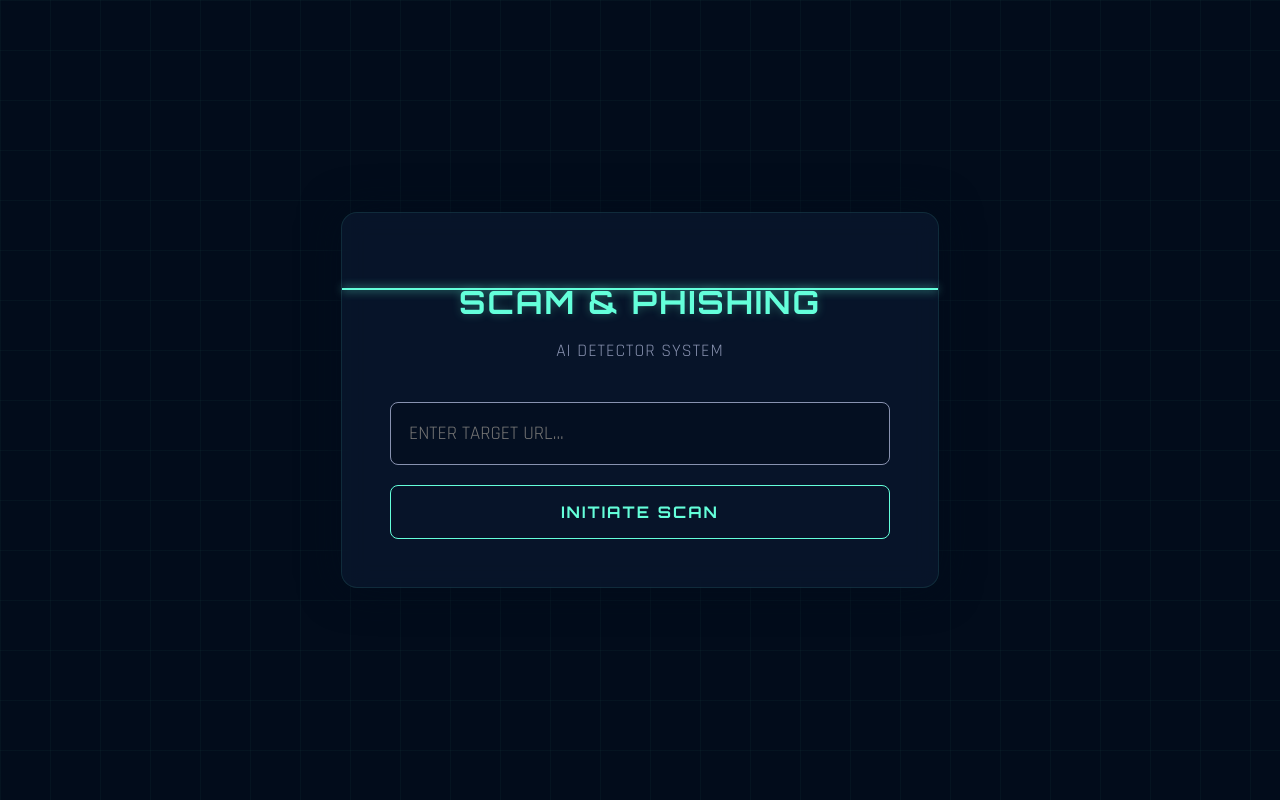
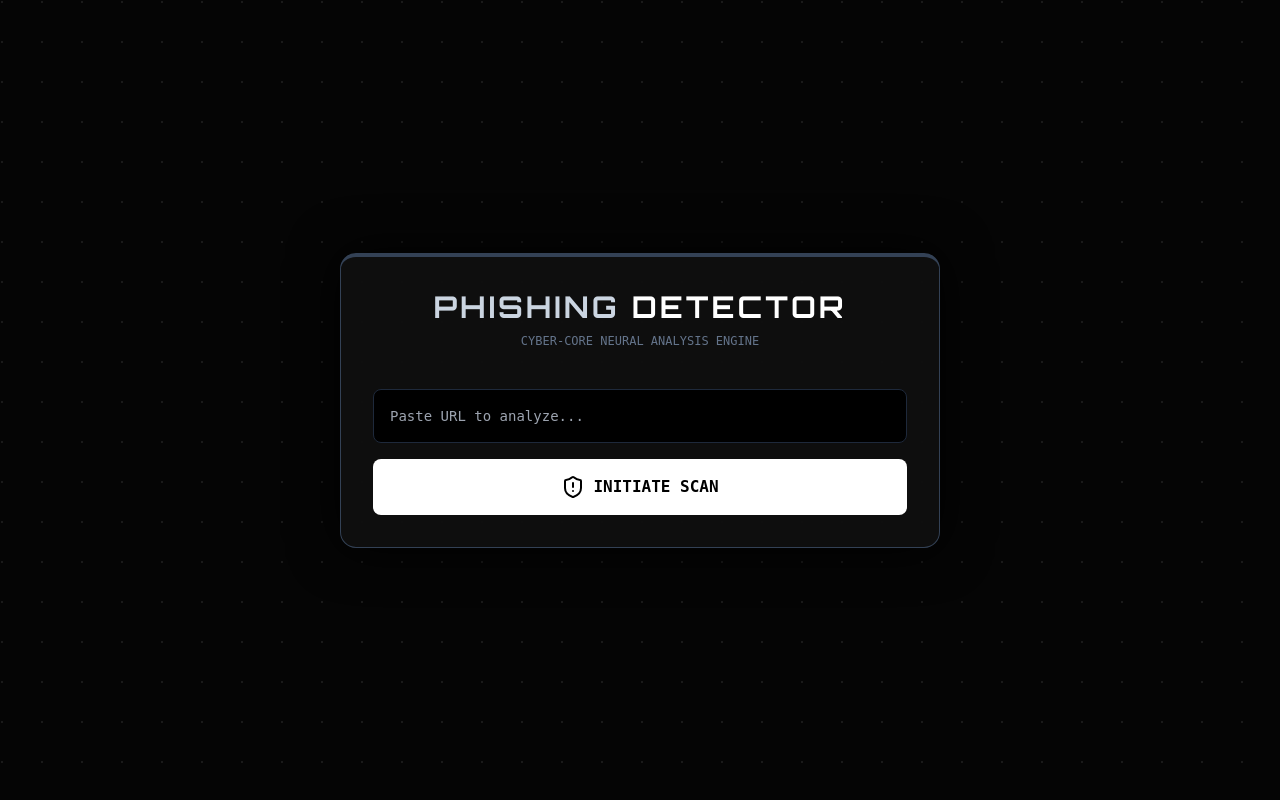
Before and after one commit to anbu28official/malicious-links, a Flask app: page / in a window 1280 px wide. Run offline with Flask 3, Linux system fonts and the light colour scheme; some libraries are stand-ins or nearby versions.

Commit message:
Update index.html

```diff
--- a/templates/index.html
+++ b/templates/index.html
@@ -3,192 +3,128 @@
 <head>
     <meta charset="UTF-8">
     <meta name="viewport" content="width=device-width, initial-scale=1.0">
-    <title>Scam & Phishing Detector</title>
-    <link href="https://fonts.googleapis.com/css2?family=Orbitron:wght@500;700&family=Rajdhani:wght@400;600&display=swap" rel="stylesheet">
+    <title>AI Phishing Detector</title>
+    <script src="https://cdn.tailwindcss.com"></script>
+    <script src="https://unpkg.com/lucide@latest"></script>
+    <link href="https://fonts.googleapis.com/css2?family=Orbitron:wght@400;700&family=JetBrains+Mono:wght@400;700&display=swap" rel="stylesheet">
     <style>
-        :root {
-            --bg-dark: #020c1b;
-            --card-bg: rgba(10, 25, 47, 0.7);
-            --primary: #64ffda; /* Cyan for Safe/Action */
-            --danger: #ff4d4d;  /* Red for Malicious */
-            --text-main: #ccd6f6;
-            --text-muted: #8892b0;
-            --glass: rgba(255, 255, 255, 0.05);
+        body {
+            background-color: #050505;
+            color: #ffffff;
+            font-family: 'JetBrains+Mono', monospace;
+            min-height: 100vh;
+            display: flex;
+            align-items: center;
+            justify-content: center;
+            background-image: radial-gradient(circle at 2px 2px, #1a1a1a 1px, transparent 0);
+            background-size: 40px 40px;
         }
 
-        body {
-            background-color: var(--bg-dark);
-            color: var(--text-main);
-            font-family: 'Rajdhani', sans-serif;
-            display: flex;
-            justify-content: center;
-            align-items: center;
-            height: 100vh;
-            margin: 0;
-            overflow: hidden;
-            /* Tech Grid Background */
-            background-image:
-                linear-gradient(rgba(100, 255, 218, 0.03) 1px, transparent 1px),
-                linear-gradient(90deg, rgba(100, 255, 218, 0.03) 1px, transparent 1px);
-            background-size: 50px 50px;
+        .main-card {
+            background: rgba(15, 15, 15, 0.95);
+            border: 1px solid #333;
+            box-shadow: 0 0 50px rgba(0,0,0,1);
+            width: 100%;
+            max-width: 600px;
         }
 
-        .container {
-            width: 500px;
-            padding: 3rem;
-            background: var(--card-bg);
-            border-radius: 16px;
-            backdrop-filter: blur(12px);
-            border: 1px solid rgba(100, 255, 218, 0.1);
-            box-shadow: 0 0 40px rgba(2, 12, 27, 0.8);
-            text-align: center;
-            position: relative;
+        .heading-font { font-family: 'Orbitron', sans-serif; }
+
+        /* Progress Bar Animation */
+        .progress-container {
+            height: 12px;
+            background: #1a1a1a;
+            border-radius: 6px;
+            overflow: hidden;
+            border: 1px solid #333;
         }
 
-        /* Scan Line Animation */
-        .container::after {
-            content: '';
-            position: absolute;
-            top: 0; left: 0; right: 0; height: 2px;
-            background: var(--primary);
-            box-shadow: 0 0 10px var(--primary);
-            animation: scan 3s infinite linear;
-            opacity: 0.5;
+        .progress-fill {
+            height: 100%;
+            width: 0%;
+            transition: width 1.5s cubic-bezier(0.1, 0, 0.3, 1), background-color 0.5s;
         }
 
-        h1 {
-            font-family: 'Orbitron', sans-serif;
-            font-size: 2rem;
-            color: var(--primary);
-            text-shadow: 0 0 10px rgba(100, 255, 218, 0.3);
-            margin-bottom: 5px;
-            letter-spacing: 2px;
+        .status-box {
+            transition: all 0.5s ease;
         }
 
-        p.subtitle {
-            color: var(--text-muted);
-            font-size: 1.1rem;
-            margin-bottom: 2.5rem;
-            letter-spacing: 1px;
-        }
+        /* Danger state */
+        .theme-malicious { color: #ff3e3e; text-shadow: 0 0 15px rgba(255, 62, 62, 0.4); }
+        .bg-malicious { background: #ff3e3e; box-shadow: 0 0 20px rgba(255, 62, 62, 0.6); }
 
-        input {
-            width: 100%;
-            padding: 18px;
-            background: rgba(2, 12, 27, 0.5);
-            border: 1px solid var(--text-muted);
-            border-radius: 8px;
-            color: var(--primary);
-            font-family: 'Rajdhani', sans-serif;
-            font-size: 1.2rem;
-            outline: none;
-            box-sizing: border-box;
-            transition: 0.3s;
-            margin-bottom: 20px;
-        }
-
-        input:focus {
-            border-color: var(--primary);
-            box-shadow: 0 0 15px rgba(100, 255, 218, 0.1);
-        }
-
-        button {
-            width: 100%;
-            padding: 16px;
-            background: transparent;
-            color: var(--primary);
-            border: 1px solid var(--primary);
-            border-radius: 8px;
-            font-family: 'Orbitron', sans-serif;
-            font-size: 1rem;
-            font-weight: bold;
-            cursor: pointer;
-            transition: 0.3s;
-            text-transform: uppercase;
-            letter-spacing: 2px;
-        }
-
-        button:hover {
-            background: rgba(100, 255, 218, 0.1);
-            box-shadow: 0 0 20px rgba(100, 255, 218, 0.2);
-            transform: translateY(-2px);
-        }
-
-        /* RESULTS AREA */
-        #result-box {
-            display: none;
-            margin-top: 30px;
-            padding: 20px;
-            border-radius: 8px;
-            animation: fadeIn 0.5s ease;
-        }
-
-        .result-safe {
-            border: 1px solid var(--primary);
-            background: rgba(100, 255, 218, 0.05);
-        }
-
-        .result-danger {
-            border: 1px solid var(--danger);
-            background: rgba(255, 77, 77, 0.05);
-        }
-
-        .status-text {
-            font-family: 'Orbitron', sans-serif;
-            font-size: 1.5rem;
-            font-weight: bold;
-        }
-
-        .safe-text { color: var(--primary); text-shadow: 0 0 10px var(--primary); }
-        .danger-text { color: var(--danger); text-shadow: 0 0 10px var(--danger); }
-
-        .confidence {
-            margin-top: 10px;
-            font-size: 1rem;
-            color: var(--text-muted);
-        }
-
-        @keyframes scan {
-            0% { top: 0%; opacity: 0; }
-            10% { opacity: 1; }
-            90% { opacity: 1; }
-            100% { top: 100%; opacity: 0; }
-        }
-        @keyframes fadeIn { from { opacity: 0; transform: translateY(10px); } to { opacity: 1; transform: translateY(0); } }
-
+        /* Safe state */
+        .theme-safe { color: #00ff88; text-shadow: 0 0 15px rgba(0, 255, 136, 0.4); }
+        .bg-safe { background: #00ff88; box-shadow: 0 0 20px rgba(0, 255, 136, 0.6); }
     </style>
 </head>
 <body>
 
-    <div class="container">
-        <h1>SCAM & PHISHING</h1>
-        <p class="subtitle">AI DETECTOR SYSTEM</p>
+    <div class="main-card p-8 rounded-2xl border-t-4 border-slate-700" id="wrapper">
+        <header class="text-center mb-10">
+            <h1 class="heading-font text-3xl font-bold tracking-widest text-slate-300 uppercase">
+                Phishing <span class="text-white">Detector</span>
+            </h1>
+            <p class="text-xs text-slate-500 mt-2">CYBER-CORE NEURAL ANALYSIS ENGINE</p>
+        </header>
 
-        <form id="scanForm">
-            <input type="text" name="url" placeholder="ENTER TARGET URL..." autocomplete="off" required>
-            <button type="submit" id="btn">INITIATE SCAN</button>
+        <form id="scanForm" class="space-y-4">
+            <div class="relative">
+                <input type="text" name="url" placeholder="Paste URL to analyze..."
+                    class="w-full bg-black border border-slate-800 rounded-lg p-4 text-sm focus:border-slate-500 outline-none transition-all" required>
+            </div>
+            <button type="submit" id="btn" class="w-full bg-white text-black font-bold py-4 rounded-lg hover:bg-slate-200 transition-all flex items-center justify-center gap-2">
+                <i data-lucide="shield-alert"></i> INITIATE SCAN
+            </button>
         </form>
 
-        <div id="result-box">
-            <div id="status" class="status-text">SAFE</div>
-            <div class="confidence">CONFIDENCE SCORE: <span id="score">0%</span></div>
+        <div id="result-section" class="hidden mt-12 space-y-6">
+
+            <div class="flex items-center justify-between mb-2">
+                <div class="flex items-center gap-3">
+                    <div id="status-icon" class="p-2 rounded-full">
+                        </div>
+                    <div>
+                        <p class="text-[10px] text-slate-500 uppercase tracking-tighter">System Verdict</p>
+                        <h2 id="verdict-text" class="text-2xl font-bold heading-font uppercase">Analyzing...</h2>
+                    </div>
+                </div>
+                <div class="text-right">
+                    <p class="text-[10px] text-slate-500 uppercase tracking-tighter">Certainty</p>
+                    <span id="score-text" class="text-xl font-bold">0%</span>
+                </div>
+            </div>
+
+            <div class="progress-container">
+                <div id="progress-bar" class="progress-fill"></div>
+            </div>
+
+            <div class="grid grid-cols-2 gap-4 pt-4 border-t border-slate-900 text-[10px] text-slate-600">
+                <div id="threat-level">THREAT_LEVEL: UNKNOWN</div>
+                <div class="text-right">SCAN_COMPLETED: 0.8s</div>
+            </div>
         </div>
     </div>
 
     <script>
+        lucide.createIcons();
         const form = document.getElementById('scanForm');
         const btn = document.getElementById('btn');
-        const resultBox = document.getElementById('result-box');
-        const statusText = document.getElementById('status');
-        const scoreText = document.getElementById('score');
+        const resultSection = document.getElementById('result-section');
+        const progressBar = document.getElementById('progress-bar');
+        const verdictText = document.getElementById('verdict-text');
+        const scoreText = document.getElementById('score-text');
+        const statusIcon = document.getElementById('status-icon');
+        const wrapper = document.getElementById('wrapper');
 
         form.addEventListener('submit', async (e) => {
             e.preventDefault();
 
-            // Animation State
-            btn.innerText = "SCANNING...";
-            btn.style.opacity = "0.7";
-            resultBox.style.display = "none";
+            // Loading UI
+            btn.innerHTML = `<span class="animate-pulse">SCANNING DATABASE...</span>`;
+            btn.disabled = true;
+            resultSection.classList.add('hidden');
+            progressBar.style.width = '0%';
 
             const formData = new FormData(form);
 
@@ -197,25 +133,44 @@
                 const data = await res.json();
 
                 // Show Results
+                resultSection.classList.remove('hidden');
+                btn.innerHTML = `<i data-lucide="shield-alert"></i> INITIATE SCAN`;
+                btn.disabled = false;
+                lucide.createIcons();
+
+                const isSafe = data.result === "SAFE";
+
+                // Update Text and Logic
+                verdictText.innerText = data.result;
+                scoreText.innerText = data.confidence + "%";
+
+                // Update Theme and Icons
+                if(isSafe) {
+                    // Safe View
+                    verdictText.className = "text-2xl font-bold heading-font uppercase theme-safe";
+                    progressBar.className = "progress-fill bg-safe";
+                    wrapper.style.borderColor = "#00ff88";
+                    statusIcon.innerHTML = `<i data-lucide="shield-check" class="w-8 h-8 text-[#00ff88]"></i>`;
+                    document.getElementById('threat-level').innerText = "THREAT_LEVEL: NEGATIVE";
+                } else {
+                    // Malicious View
+                    verdictText.className = "text-2xl font-bold heading-font uppercase theme-malicious";
+                    progressBar.className = "progress-fill bg-malicious";
+                    wrapper.style.borderColor = "#ff3e3e";
+                    statusIcon.innerHTML = `<i data-lucide="skull" class="w-8 h-8 text-[#ff3e3e]"></i>`;
+                    document.getElementById('threat-level').innerText = "THREAT_LEVEL: CRITICAL";
+                }
+
+                // Trigger bar animation after a tiny delay
                 setTimeout(() => {
-                    resultBox.style.display = "block";
-                    btn.innerText = "INITIATE SCAN";
-                    btn.style.opacity = "1";
+                    progressBar.style.width = data.confidence + "%";
+                }, 100);
 
-                    statusText.innerText = data.result;
-                    scoreText.innerText = data.confidence + "%";
-
-                    if(data.result === "SAFE") {
-                        resultBox.className = "result-safe";
-                        statusText.className = "status-text safe-text";
-                    } else {
-                        resultBox.className = "result-danger";
-                        statusText.className = "status-text danger-text";
-                    }
-                }, 800);
+                lucide.createIcons();
 
             } catch (err) {
-                alert("Connection Error. Ensure backend is running.");
+                alert("Connection lost to Security Core.");
+                btn.disabled = false;
                 btn.innerText = "RETRY SCAN";
             }
         });
```
